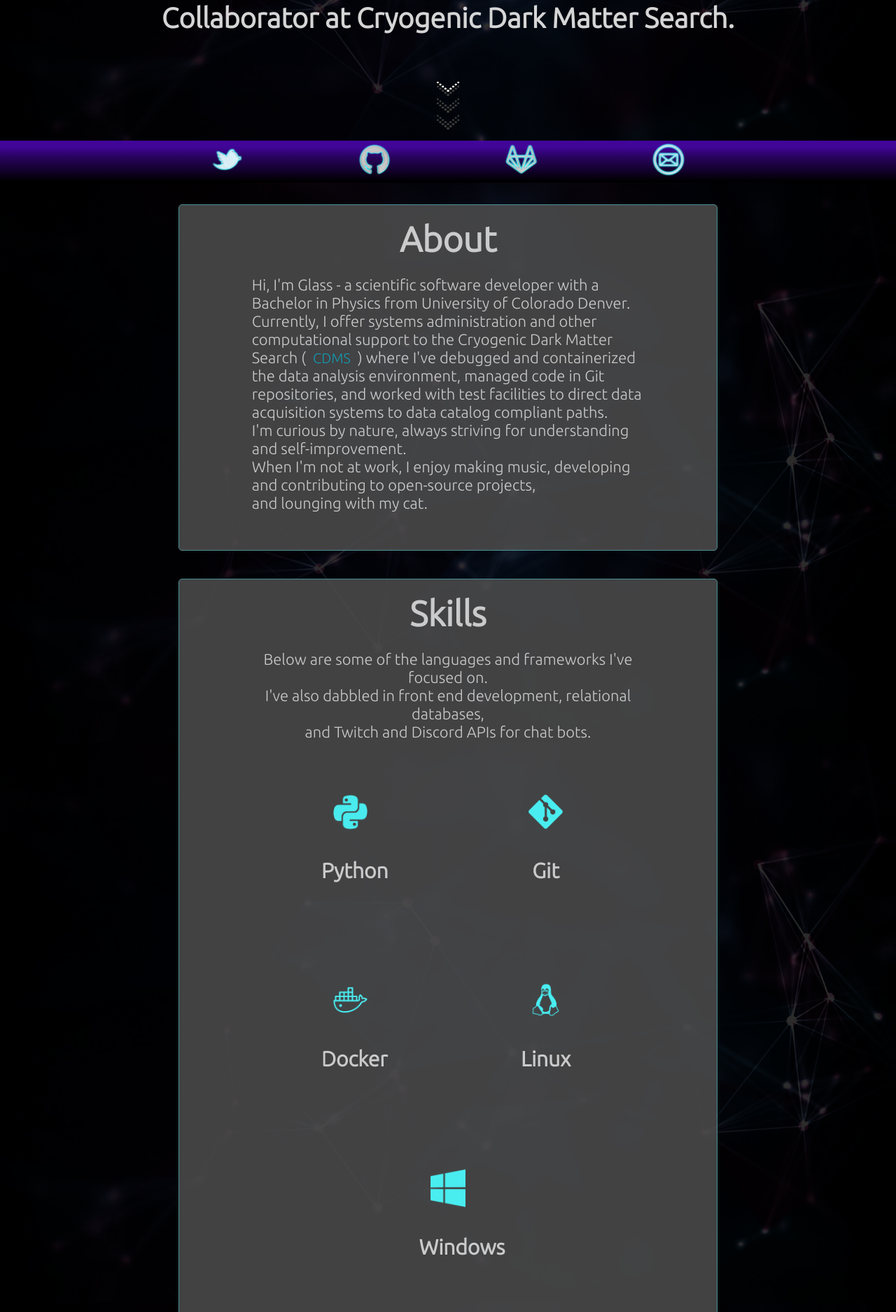
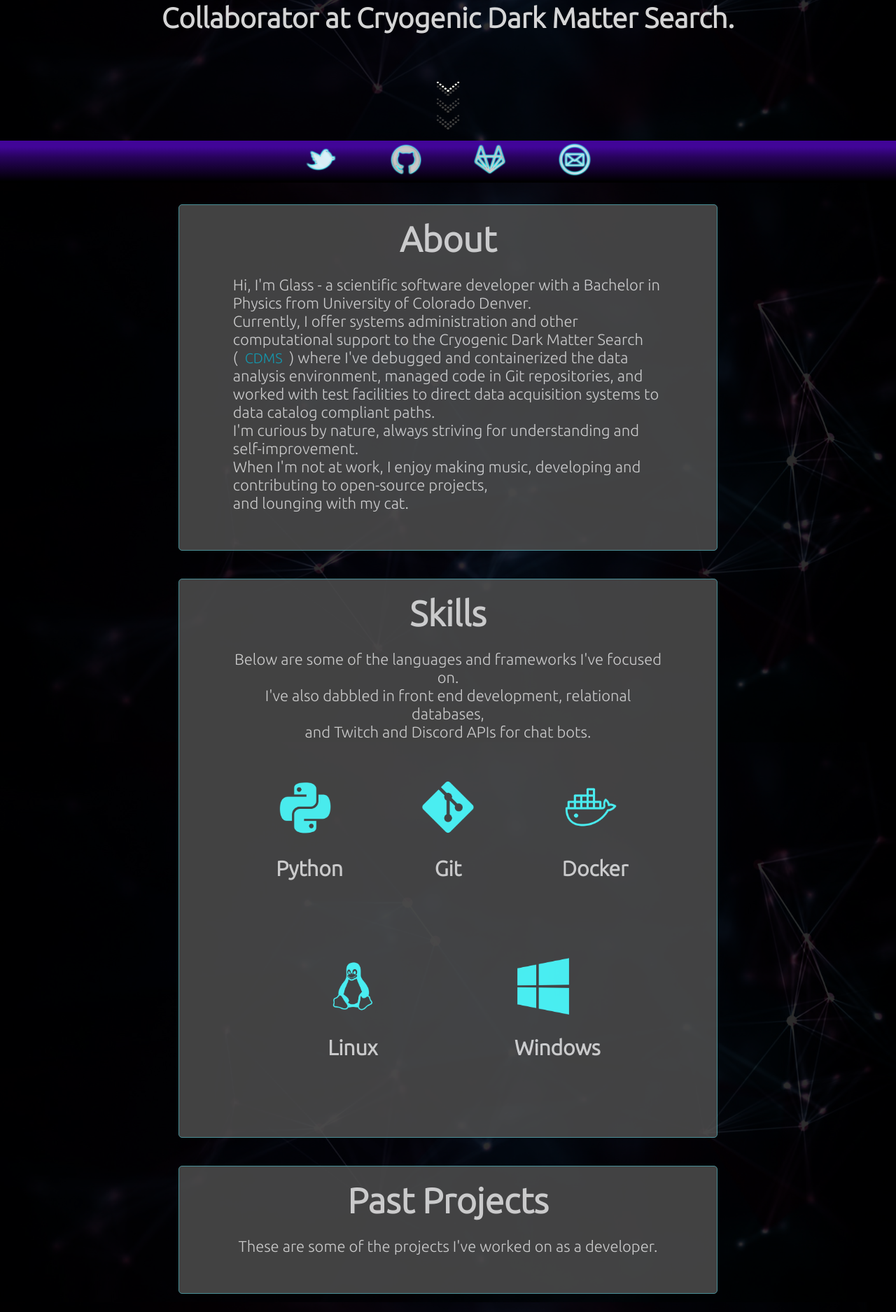
Before and after one commit to glass-ships/homepage, a PHP site: page / in a window 1280 px wide. Shown: the part 539-2414 px from the top of the page at 70% size. Run offline with PHP 8.4, Linux system fonts and the light colour scheme.

Commit message:
fix styling a bit

```diff
--- a/css/default.css
+++ b/css/default.css
@@ -110,13 +110,14 @@ body * {
 }
 
 .box-main p {
-  max-width: 73%;
+  max-width: 80%;
   text-align: left justify;
   margin: 0.4rem auto;
 }
 
 .box-last {
   margin-bottom: 0;
+  padding-bottom: 2rem;
   /* border-radius: 5px 5px 0 0;
   border: 1.5px solid var(--borderMain);
   border-bottom: 0; */
@@ -141,32 +142,39 @@ body * {
   height: 6rem;
 
   display: flex;
-  justify-content: center;
+  justify-content: space-evenly;
   align-items: center;
   /* background-color: #42069a; */
   background-image: linear-gradient(0deg, rgba(0,0,0,1) 2%, rgba(41,4,95,1) 61%, rgba(66,6,154,1) 85%, rgba(66,6,154,1) 100%)!important;
   opacity: 1;
 }
 
-.links {
+.link-wrapper {
   display: flex;
   flex-direction: row;
-  justify-content: center;
+  justify-content: space-evenly;
   align-items: center;
-  max-width: 60%;
+  width: 40%;
+}
+
+.links {
   transition: transform 0.3s;
 }
 
 .links:hover {
   transform: scale(1.2);
-  -webkit-animation: hue 6s linear infinite;
-  animation: hue 6s linear infinite;
+  -webkit-animation: hue 5s linear infinite;
+  animation: hue 5s linear infinite;
+}
+
+.links a {
+  padding: 1rem;
 }
 
 .links img {
   height: 5rem;
   width: auto;
-  margin: 0 5rem;
+  margin: 0 1rem;
 }
 
 .rotate-hue {
@@ -184,7 +192,7 @@ p.copyright {
 	width: 100%;
   color: var(--textSecondary);
   line-height: 40px;
-  font-size: 1.8rem;
+  font-size: 1.6rem;
 	text-align: center;
 	bottom:0;
 }
@@ -224,6 +232,7 @@ p.copyright {
 @media screen and (max-width: 767px) {
 /* start of medium tablet styles */
   html { font-size: 50%; }
+  p { font-size: 2.5rem;}
   .skill-section {
     justify-content: left;
     flex-direction: column;
@@ -238,4 +247,5 @@ p.copyright {
 @media screen and (max-width: 479px) {
 /* start of phone styles */
   html { font-size: 30%; }
+  p { font-size: 3rem;}
 }
--- a/css/home.css
+++ b/css/home.css
@@ -59,23 +59,32 @@
   width: 20%;
   display: flex;
   flex-direction: column;
-    padding: 5rem;
+  padding: 4rem;
   justify-items: center;
   text-align: center;
   font-size: 3%;
 }
 
 .skill img {
-    width: 40%;
+  width: 60%;
   height: auto;
   opacity: 1;
-    margin: 2rem auto;
+  margin: 1rem auto;
 }
 
-  /* Contact Form */
+/* Contact */
+.contact {
+  width: 65%;
+}
+.contact p{
+  text-align: center;
+  font-size: 2.5rem;
+  /* margin: 4rem; */
+}
+
 .message-me {
   margin-top: 2rem;
-    width: 40%;
+  width: 60%;
   color:rgba(0, 0, 0, 0.84)
 }
 
@@ -92,7 +101,6 @@
   background-color: var(--secondaryColor);
   color: var(--textMain);
 }
-
 .form-box::placeholder {
   color: var(--textSecondary);
 }
--- a/home.html
+++ b/home.html
@@ -100,17 +100,17 @@
                 </section>
 
                 <!-- Contact -->
-                <section class="box-main box-last" id="contact">
+                <section class="box-main box-last contact">
                     <h4>Contact</h4>
-
-                    <p style="text-align: center;">
-                        Questions? Interested in working together?<br>
+                    <p>
+                        Interested in working together?<br>
+                        Have a suggestion, or any questions?<br>
                         Find me at any of the social media links below,<br>
                         or just shoot me an email!
                     </p>
 
-                    <section class="message-me">
 
+                    <div class="message-me">
                         <form name="contact" action="https://formspree.io/f/moqpzbzj" method="POST">
                             <div class="form-group">
                                 <label class="sr-only" for="inputName">Name</label>
@@ -129,11 +129,12 @@
 
                             <button type="submit" class="form-btn" style="color: rgb(0, 0, 0);">Send!</button>
                         </form>
-                    </section>
+                    </div>
                 </section>
 
                 <!-- Social links -->
-                <div class="sticky-bar">
+                <section class="sticky-bar">
+                    <div class="link-wrapper">
                         <div class="links">
                             <a href="http://twitter.com/glass__ships" target="_blank">
                                 <img src="images/buttons/twonker.png" alt="@glass__ships">
@@ -155,6 +156,7 @@
                             </a>
                         </div>
                     </div>
+                </section>
 
                 <footer>
                     <p class="copyright">
```
Lines whose indentation alone changed are shown as unchanged.
